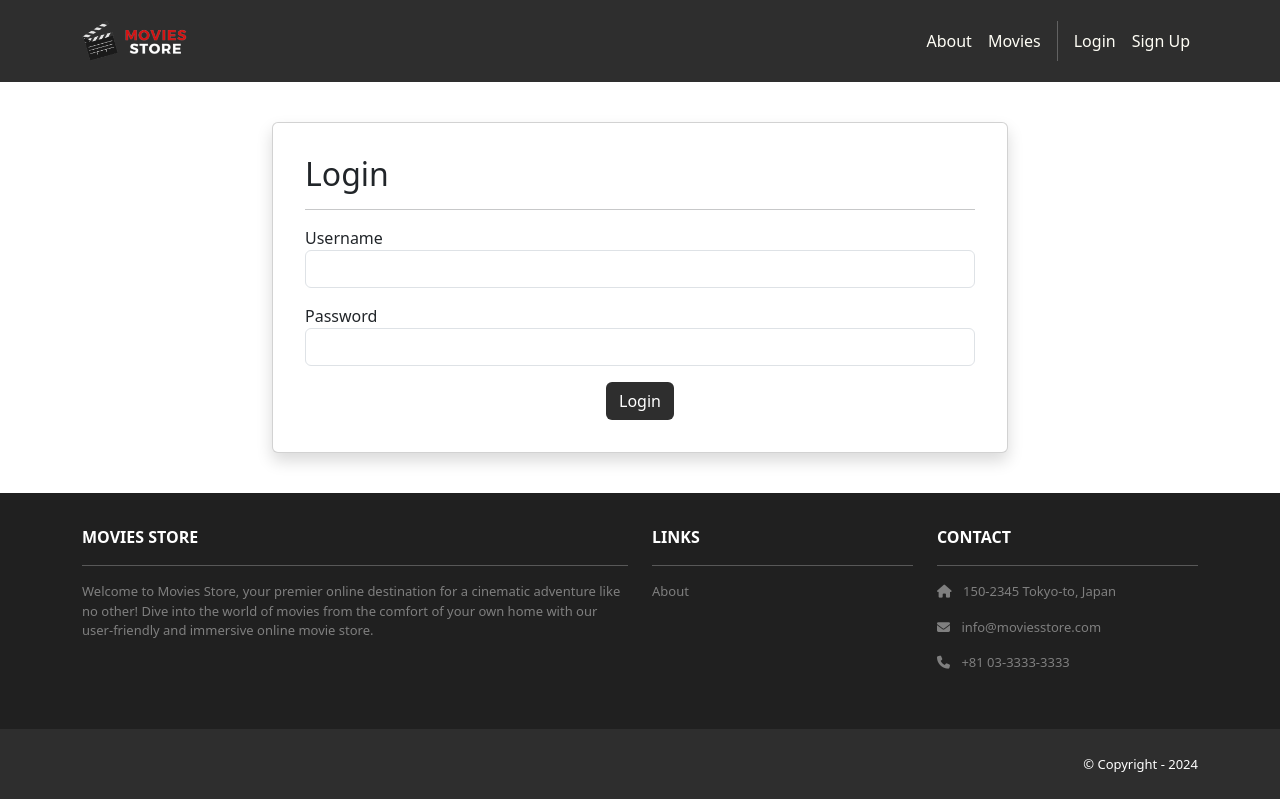
After one commit to tpotula/moviesstore, a Django app: page /accounts/login in a window 1280 px wide. The commit adds this page. Run offline with Django 5.2, Linux system fonts and the light colour scheme; some libraries are stand-ins or nearby versions.

Commit message:
Chapter 8: user sign up user log in user log out

```diff
--- a/moviesstore/MoviesStore/templates/base.html
+++ b/moviesstore/MoviesStore/templates/base.html
@@ -27,12 +27,18 @@
             <a class="nav-link" href="{% url 'home.about' %}">About</a>
             <a class="nav-link" href=
               "{% url 'movies.index' %}">Movies</a>
-              <div class="vr bg-white mx-2 d-none
-              d-lg-block"></div>
+              <div class="vr bg-white mx-2 d-none d-lg-block"></div>
+            {% if user.is_authenticated %}
+            <a class="nav-link"
+              href="{% url 'accounts.logout' %}">Logout ({{ user.username }})</a>
+            {% else %}
+            <a class="nav-link"
+              href="{% url 'accounts.login' %}">Login</a>
             <a class="nav-link"
               href="{% url 'accounts.signup' %}">
               Sign Up
             </a>
+            {% endif %}
           </div>
         </div>
       </div>
--- /dev/null
+++ b/moviesstore/accounts/templates/accounts/login.html
@@ -0,0 +1,44 @@
+{% extends 'base.html' %}
+{% block content %}
+<div class="p-3 mt-4">
+  <div class="container">
+    <div class="row justify-content-center">
+      <div class="col-md-8">
+        <div class="card shadow p-3 mb-4 rounded">
+          <div class="card-body">
+            <h2>Login</h2>
+            <hr />
+            {% if template_data.error %}
+            <div class="alert alert-danger" role="alert">
+              {{ template_data.error }}
+            </div>
+            {% endif %}
+            <form method="POST">
+              {% csrf_token %}
+              <p>
+                <label for="username">Username</label>
+                <input id="username" type="text"
+                       name="username" required
+                       autocomplete="username"
+                       class="form-control">
+              </p>
+              <p>
+                <label for="password">Password</label>
+                <input id="password" type="password"
+                       name="password" required
+                       autocomplete="current-password"
+                       class="form-control">
+              </p>
+              <div class="text-center">
+                <button type="submit"
+                  class="btn bg-dark text-white">Login
+                </button>
+              </div>
+            </form>
+          </div>
+        </div>
+      </div>
+    </div>
+  </div>
+</div>
+{% endblock content %}
--- a/moviesstore/accounts/urls.py
+++ b/moviesstore/accounts/urls.py
@@ -2,4 +2,6 @@ from django.urls import path
 from . import views
 urlpatterns = [
     path('signup', views.signup, name='accounts.signup'),
+    path('login', views.login, name='accounts.login'),
+    path('logout/', views.logout, name='accounts.logout'),
 ]
--- a/moviesstore/accounts/views.py
+++ b/moviesstore/accounts/views.py
@@ -1,14 +1,46 @@
 from django.shortcuts import render
-from django.contrib.auth.forms import UserCreationForm
+from django.contrib.auth import login as auth_login, authenticate, logout as auth_logout
+from .forms import CustomUserCreationForm, CustomErrorList
+from django.shortcuts import redirect
+from django.contrib.auth.decorators import login_required
 
+@login_required
+def logout(request):
+    auth_logout(request)
+    return redirect('home.index')
+
+def login(request):
+    template_data = {}
+    template_data['title'] = 'Login'
+    if request.method == 'GET':
+        return render(request, 'accounts/login.html',{'template_data': template_data})
+    elif request.method == 'POST':
+        user = authenticate(
+            request,
+            username = request.POST['username'],
+            password = request.POST['password']
+        )
+        if user is None:
+            template_data['error'] ='The username or password is incorrect.'
+            return render(request, 'accounts/login.html',
+                {'template_data': template_data})
+        else:
+            auth_login(request, user)
+            return redirect('home.index')
 
 def signup(request):
     template_data = {}
     template_data['title'] = 'Sign Up'
     if request.method == 'GET':
-        template_data['form'] = UserCreationForm()
+        template_data['form'] = CustomUserCreationForm()
         return render(request, 'accounts/signup.html',
                       {'template_data': template_data})
-
-
-# Create your views here.
+    elif request.method == 'POST':
+        form = CustomUserCreationForm(request.POST, error_class=CustomErrorList)
+        if form.is_valid():
+            form.save()
+            return redirect('accounts.login')
+        else:
+            template_data['form'] = form
+            return render(request, 'accounts/signup.html',
+                          {'template_data': template_data})
```
Also changed, not shown: moviesstore/accounts/forms.py (added, +20 -0 lines), moviesstore/db.sqlite3.
